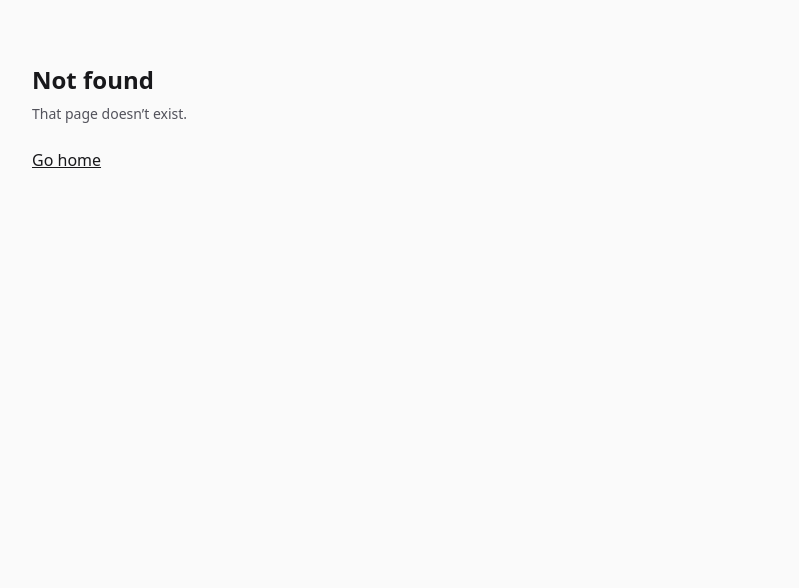
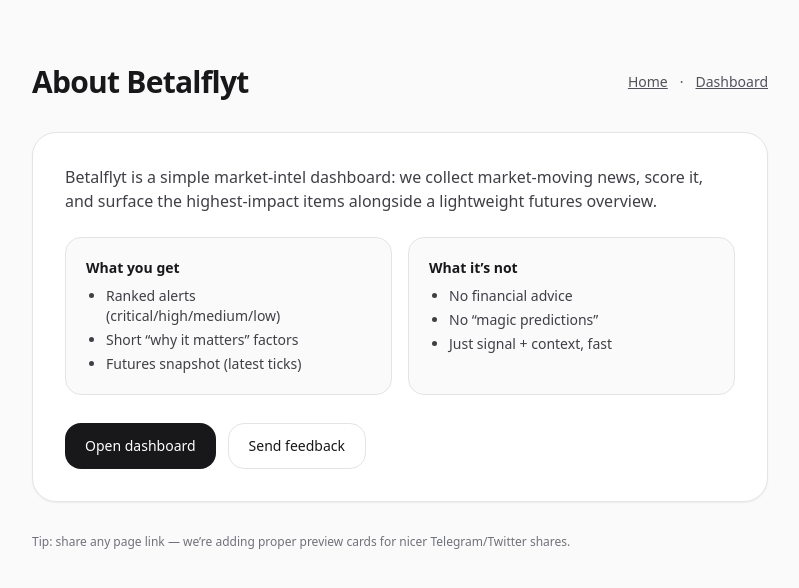
Before and after one commit to hugefot-design/betalflyt, a Next.js app in the folder apps/web/: page /about in a window 1280 px wide. Before the commit this address had no page. Shown: the top 588 px of the page, without its empty margins (240-1039 px from the left). Built offline with nearby package versions, Linux system fonts and the light colour scheme.

Commit message:
Add /about page and include in sitemap

```diff
--- /dev/null
+++ b/apps/web/src/app/about/page.tsx
@@ -0,0 +1,70 @@
+import Link from "next/link";
+
+export const dynamic = "force-static";
+
+export default function AboutPage() {
+  return (
+    <div className="min-h-screen bg-zinc-50 text-zinc-900">
+      <div className="mx-auto max-w-3xl px-4 py-16">
+        <div className="flex items-center justify-between">
+          <h1 className="text-3xl font-semibold tracking-tight">About Betalflyt</h1>
+          <nav className="text-sm text-zinc-600">
+            <Link className="underline" href="/">
+              Home
+            </Link>
+            <span className="mx-3">·</span>
+            <Link className="underline" href="/market">
+              Dashboard
+            </Link>
+          </nav>
+        </div>
+
+        <div className="mt-8 rounded-3xl border border-zinc-200 bg-white p-8 shadow-sm">
+          <p className="text-zinc-700">
+            Betalflyt is a simple market-intel dashboard: we collect market-moving news, score it, and
+            surface the highest-impact items alongside a lightweight futures overview.
+          </p>
+
+          <div className="mt-6 grid gap-4 sm:grid-cols-2">
+            <div className="rounded-2xl border border-zinc-200 bg-zinc-50 p-5">
+              <div className="text-sm font-semibold">What you get</div>
+              <ul className="mt-2 list-disc space-y-1 pl-5 text-sm text-zinc-700">
+                <li>Ranked alerts (critical/high/medium/low)</li>
+                <li>Short “why it matters” factors</li>
+                <li>Futures snapshot (latest ticks)</li>
+              </ul>
+            </div>
+            <div className="rounded-2xl border border-zinc-200 bg-zinc-50 p-5">
+              <div className="text-sm font-semibold">What it’s not</div>
+              <ul className="mt-2 list-disc space-y-1 pl-5 text-sm text-zinc-700">
+                <li>No financial advice</li>
+                <li>No “magic predictions”</li>
+                <li>Just signal + context, fast</li>
+              </ul>
+            </div>
+          </div>
+
+          <div className="mt-7 flex flex-wrap gap-3">
+            <Link
+              href="/market"
+              className="inline-flex items-center justify-center rounded-2xl bg-zinc-900 px-5 py-3 text-sm font-medium text-white hover:bg-zinc-800"
+            >
+              Open dashboard
+            </Link>
+            <a
+              href="mailto:hello@betalflyt.no?subject=Betalflyt%20feedback"
+              className="inline-flex items-center justify-center rounded-2xl border border-zinc-200 bg-white px-5 py-3 text-sm font-medium hover:bg-zinc-50"
+            >
+              Send feedback
+            </a>
+          </div>
+        </div>
+
+        <p className="mt-8 text-xs text-zinc-500">
+          Tip: share any page link — we’re adding proper preview cards for nicer Telegram/Twitter
+          shares.
+        </p>
+      </div>
+    </div>
+  );
+}
--- a/apps/web/src/app/sitemap.ts
+++ b/apps/web/src/app/sitemap.ts
@@ -18,6 +18,12 @@ export default function sitemap(): MetadataRoute.Sitemap {
       priority: 0.8,
     },
     {
+      url: `${baseUrl}/about`,
+      lastModified: now,
+      changeFrequency: "monthly",
+      priority: 0.4,
+    },
+    {
       url: `${baseUrl}/login`,
       lastModified: now,
       changeFrequency: "monthly",
```
